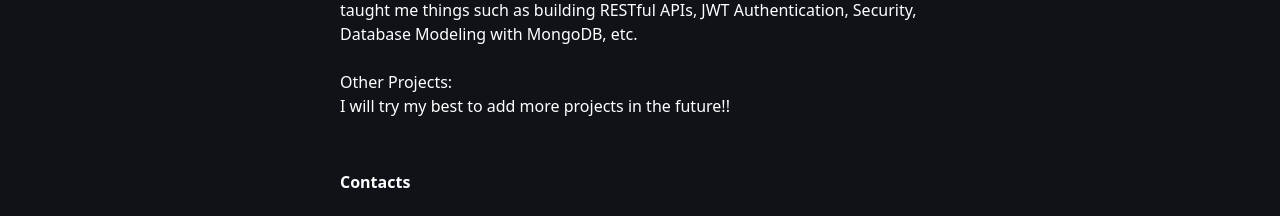
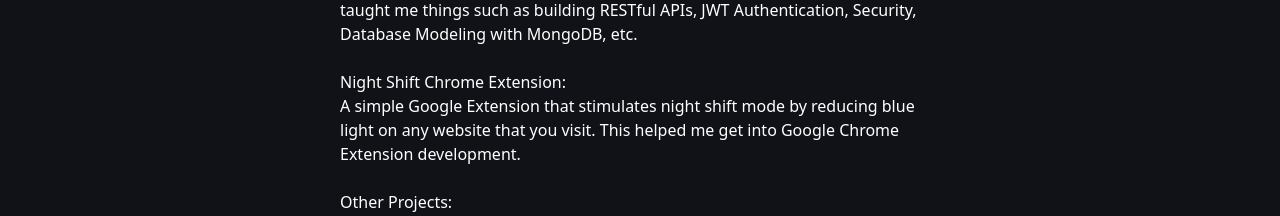
Before and after one commit to fenkur/my_portfolio, a Next.js app: page / in a window 1280 px wide. Shown: the part 640-856 px from the top of the page. Built offline with nearby package versions, Linux system fonts and the light colour scheme.

Commit message:
Added Project

```diff
--- a/app/page.tsx
+++ b/app/page.tsx
@@ -2,6 +2,7 @@
 import Link from 'next/link';
 import Contacts from '@/components/Contacts';
 import Footer from "@/components/Footer";
+
 
 export default function Home() {
   return (
@@ -38,6 +39,14 @@
               It taught me things such as building RESTful APIs, JWT Authentication, Security, Database Modeling with MongoDB, etc.
             </p>
 
+            <Link href="https://github.com/fenkur/night-shift">
+              <h1>Night Shift Chrome Extension:</h1>
+            </Link>
+            <p>
+              A simple Google Extension that stimulates night shift mode by reducing blue light on any website that you visit.
+              This helped me get into Google Chrome Extension development.
+            </p>
+
             <div>
               <h1>Other Projects: </h1>
               <p>I will try my best to add more projects in the future!!</p>
--- a/package.json
+++ b/package.json
@@ -16,6 +16,7 @@
     "next": "15.3.1",
     "react": "^18.3.1",
     "react-dom": "^18.3.1",
+    "react-icons": "^5.5.0",
     "tailwind-merge": "^3.2.0"
   },
   "devDependencies": {
```
Also changed, not shown: 1 other file (tests, documents, lock files or other folders).
